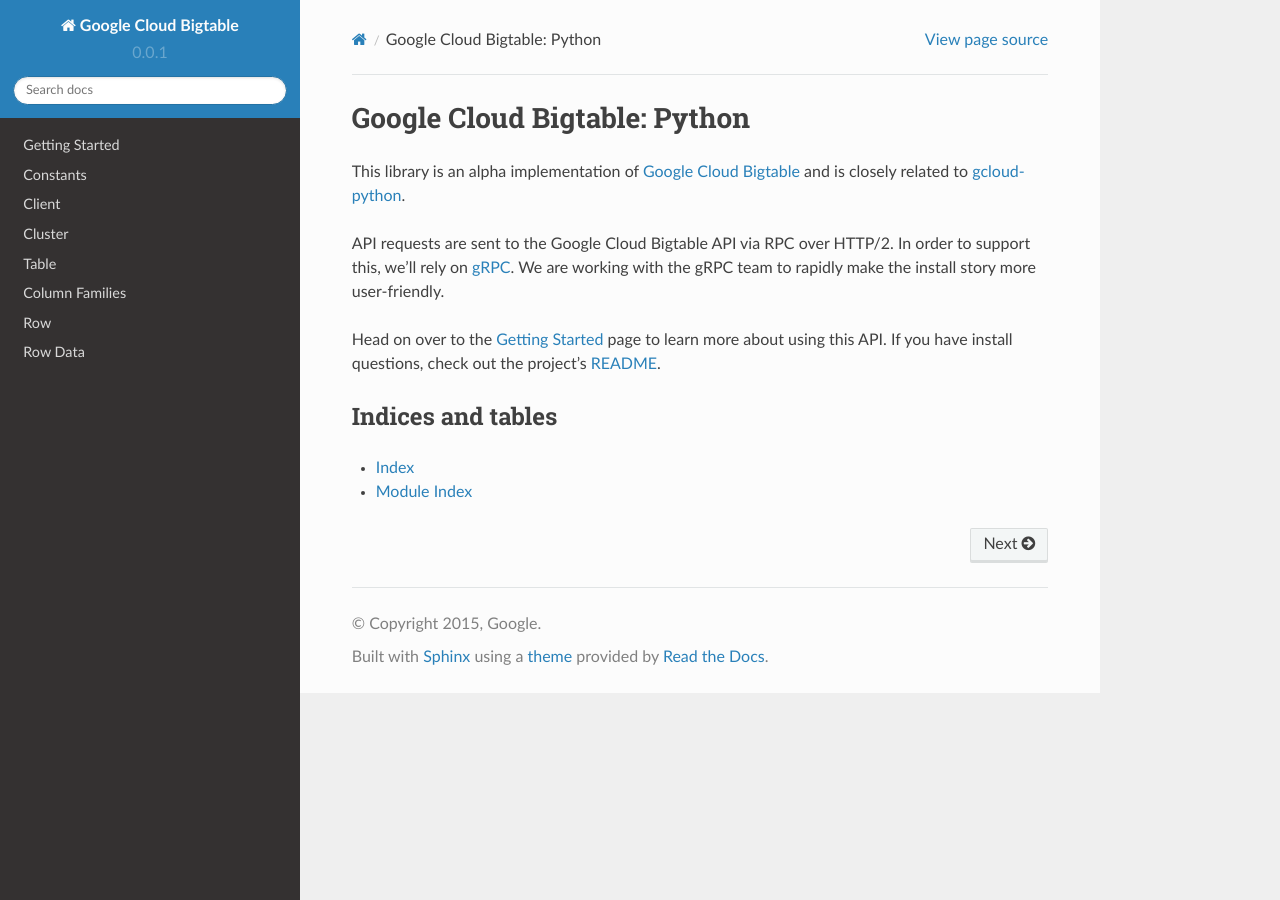
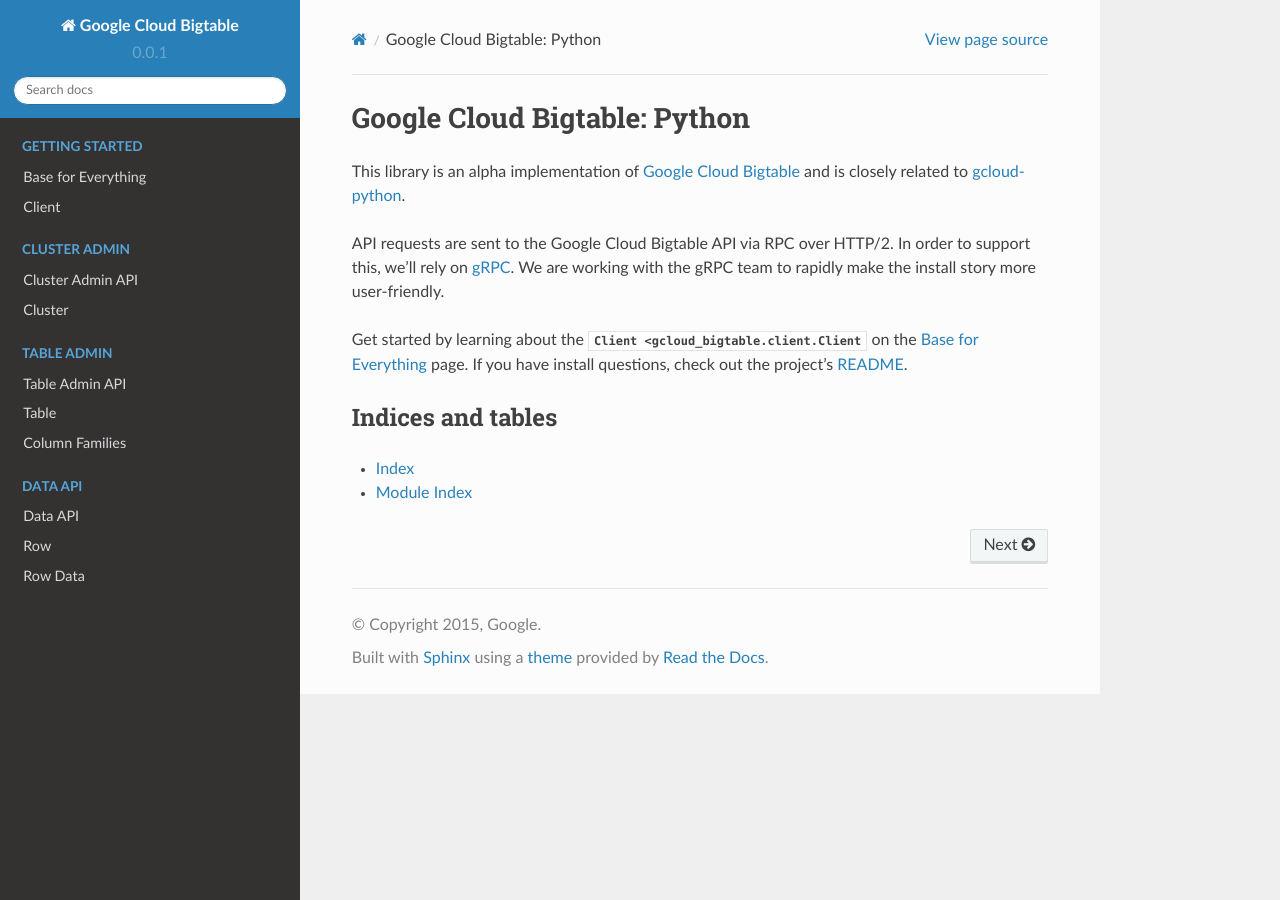
Before and after one commit to dhermes/gcloud-python-bigtable, a Sphinx documentation site: the page built from docs/index.rst, in a window 1280 px wide. Built offline with Sphinx 7.4.7 and the Read the Docs theme 2.0.0, drawn with Linux system fonts in a browser that asks for light colours; the version number is read from the project's files by our own code.

Commit message:
Changing structure of docs to have sections for each API/service.

```diff
--- /dev/null
+++ b/docs/data-api.rst
@@ -0,0 +1,4 @@
+Data API
+========
+
+Placeholder
--- a/docs/index.rst
+++ b/docs/index.rst
@@ -1,3 +1,37 @@
+.. toctree::
+   :maxdepth: 2
+   :hidden:
+   :caption: Getting Started
+
+   client-intro
+   client
+
+.. toctree::
+   :maxdepth: 2
+   :hidden:
+   :caption: Cluster Admin
+
+   cluster-api
+   cluster
+
+.. toctree::
+   :maxdepth: 2
+   :hidden:
+   :caption: Table Admin
+
+   table-api
+   table
+   column-family
+
+.. toctree::
+   :maxdepth: 2
+   :hidden:
+   :caption: Data API
+
+   data-api
+   row
+   row-data
+
 Google Cloud Bigtable: Python
 =============================
 
@@ -8,22 +42,9 @@
 In order to support this, we'll rely on `gRPC`_. We are working with the gRPC
 team to rapidly make the install story more user-friendly.
 
-Head on over to the `Getting Started`_ page to learn more
-about using this API. If you have install questions, check out the
-project's `README`_.
-
-.. toctree::
-   :maxdepth: 2
-   :hidden:
-
-   all-apis
-   constants
-   client
-   cluster
-   table
-   column-family
-   row
-   row-data
+Get started by learning about the
+:class:`Client <gcloud_bigtable.client.Client` on the `Base for Everything`_
+page. If you have install questions, check out the project's `README`_.
 
 Indices and tables
 ~~~~~~~~~~~~~~~~~~
@@ -35,4 +56,4 @@
 .. _gcloud-python: http://gcloud-python.readthedocs.org/en/latest/
 .. _gRPC: http://www.grpc.io/
 .. _README: https://github.com/dhermes/gcloud-python-bigtable/blob/master/README.md
-.. _Getting Started: all-apis.html
+.. _Base for Everything: client-intro.html
--- /dev/null
+++ b/docs/table-api.rst
@@ -0,0 +1,4 @@
+Table Admin API
+===============
+
+Placeholder
```
Also changed, not shown: README.md (+1 -2 lines), docs/all-apis.rst (deleted, +0 -22 lines), docs/client-intro.rst (added, +74 -0 lines), docs/constants.rst (deleted, +0 -7 lines), 2 other files.
